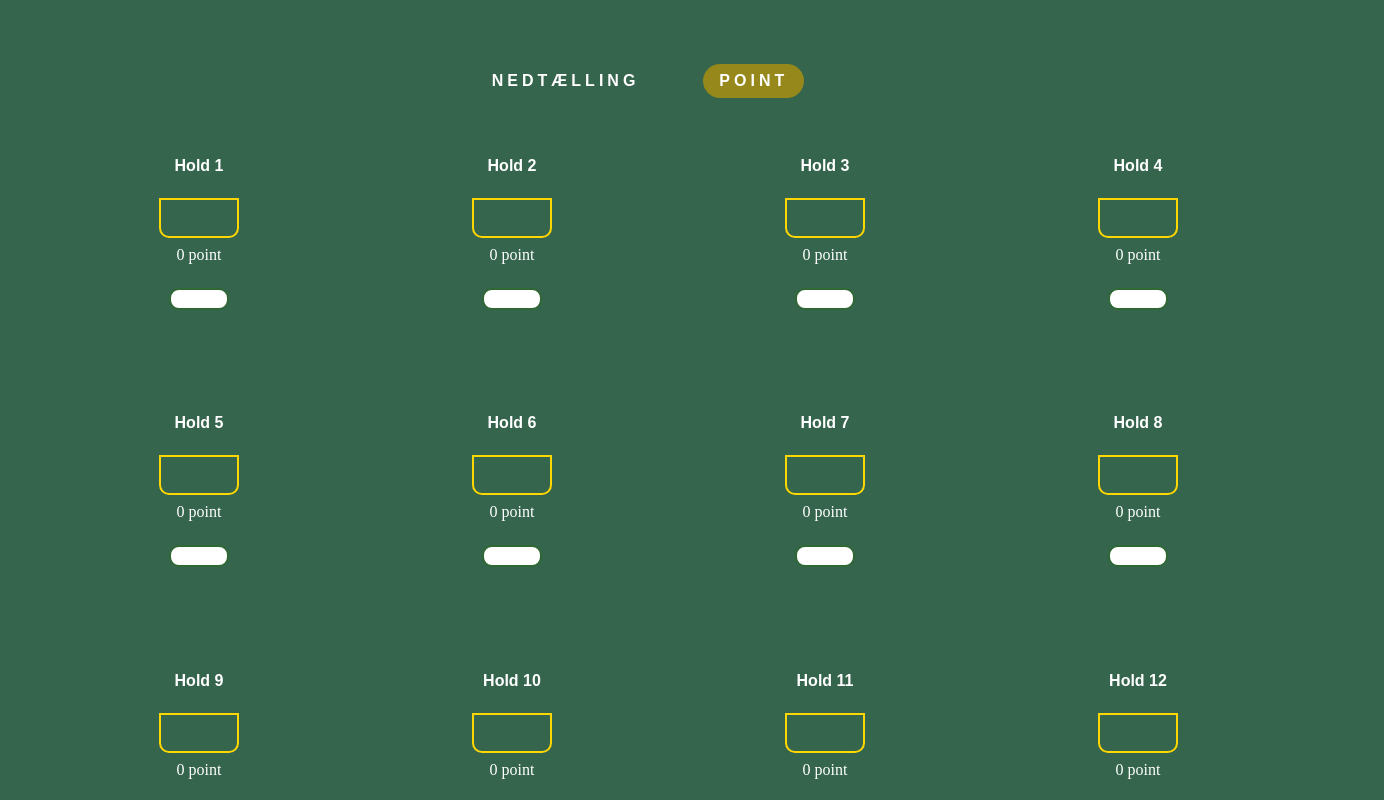
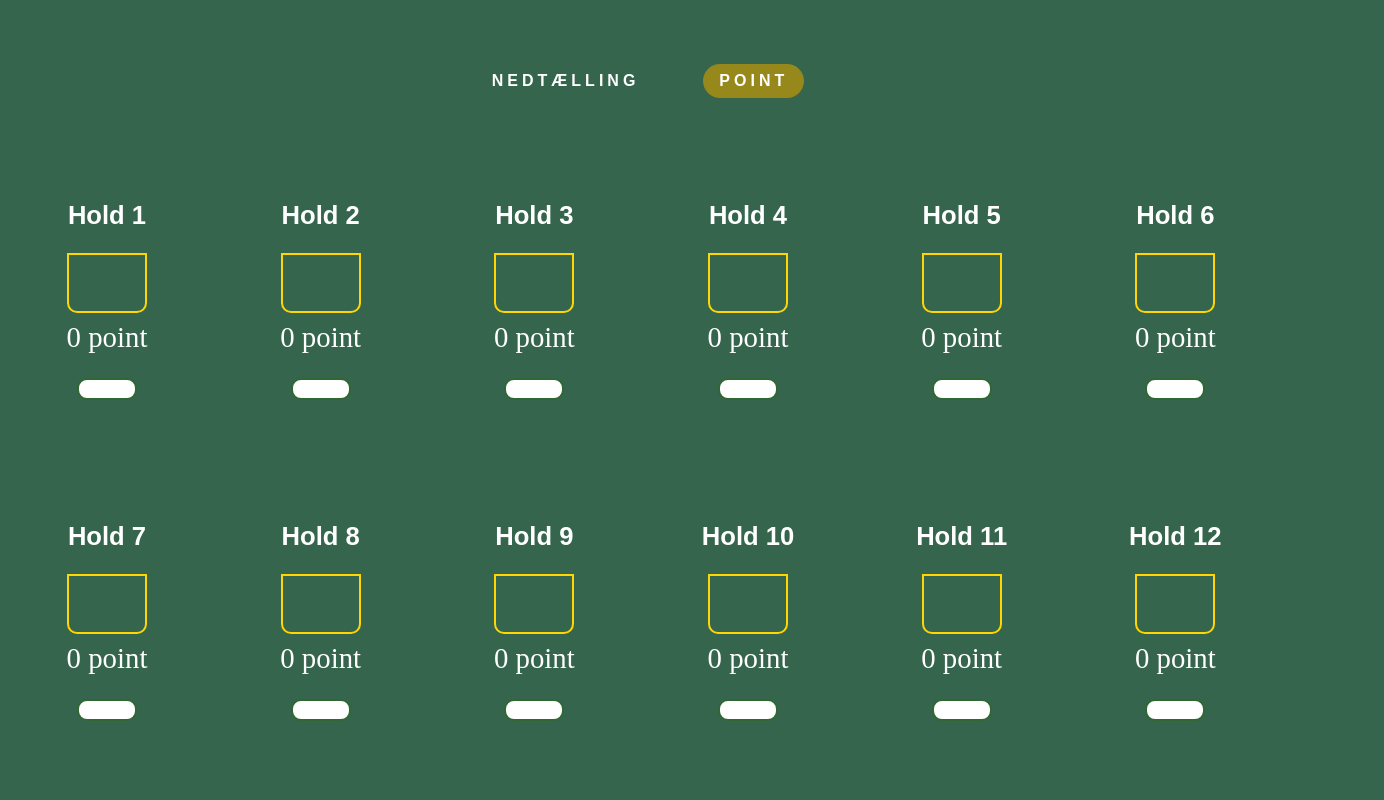
Before and after one commit to eaa25mtha/pointsystem-hs26, a React (Vite) app: page /#/point in a window 1280 px wide. Shown: the top 800 px of the page, 1384 px wide, since content can reach past the window. Built offline with nearby package versions, Linux system fonts and the light colour scheme.

Commit message:
justeringer i størrelser

```diff
--- a/src/components/TeamCard.jsx
+++ b/src/components/TeamCard.jsx
@@ -14,7 +14,7 @@ export default function TeamCard({ team, changeName, changeScore, isLeading }) {
         onChange={(e) => changeName(team.id, e.target.value)} //mulighed for at ændre holdnavn
       />
       <Bowl score={team.score} />
-      <p>{team.score} point</p>
+      <p className="point-font">{team.score} point</p>
 
       <div className="score-input">
         <input
--- a/src/css/pointpage.css
+++ b/src/css/pointpage.css
@@ -1,14 +1,14 @@
 .point-page {
-  height: 100vh;
+  height: 80vh;
   width: 100%;
   display: grid;
-  grid-template-columns: repeat(4, 1fr);
-  grid-template-rows: repeat(3, 1fr);
-  gap: 12px;
-  padding: 20px;
+  grid-template-columns: repeat(6, 1fr);
+  grid-template-rows: repeat(2, 1fr);
+  gap: 2px;
   box-sizing: border-box;
-  margin-left: 6.5rem;
+  margin-left: 2rem;
   margin-bottom: 2rem;
+  margin-top: 4rem;
 }
 
 .nulstil-btn-container {
--- a/src/css/teamcard.css
+++ b/src/css/teamcard.css
@@ -13,7 +13,7 @@
 .team-name {
   width: 100%;
   text-align: center;
-  font-size: 1rem;
+  font-size: 1.6rem;
   font-weight: bold;
   background: none;
   border: none;
@@ -47,7 +47,7 @@
 
 .bowl {
   width: 80px;
-  height: 40px;
+  height: 60px;
   border: 2px solid gold;
   border-radius: 0 0 10px 10px;
   display: flex;
@@ -108,6 +108,11 @@
   margin-top: 16px;
 }
 
+.point-font {
+  font-family: var(--font-body);
+  font-size: 1.8rem;
+}
+
 /* Fjerner pilene i Chrome, Edge og Safari */
 .score-box::-webkit-outer-spin-button,
 .score-box::-webkit-inner-spin-button {
```
